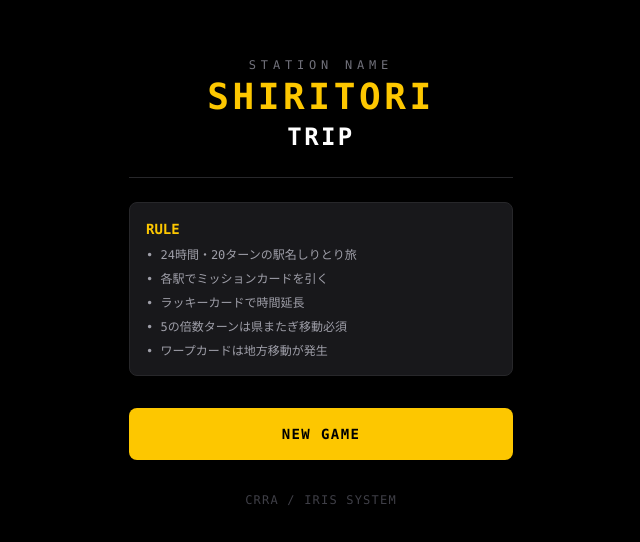
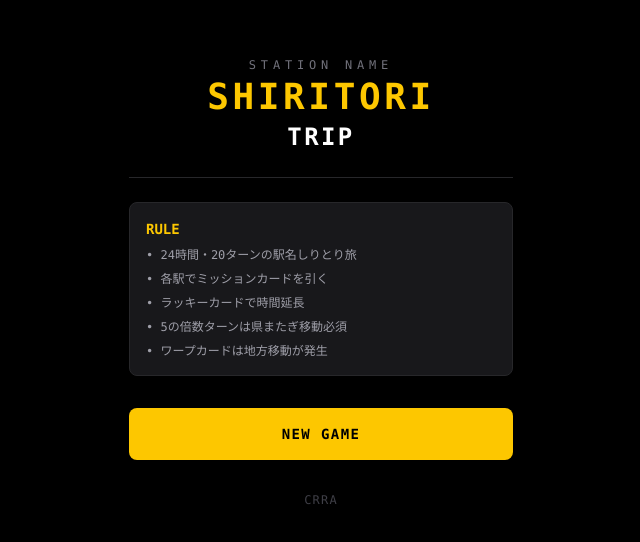
Before and after one commit to kazumimuraki/shiritori-trip, a Next.js app: page / in a window 1280 px wide. Shown: the part 118-660 px from the top of the page, without its empty margins (319-959 px from the left). Built offline with nearby package versions, Linux system fonts and the light colour scheme.

Commit message:
fix: remove IRIS SYSTEM from home page

```diff
--- a/app/page.tsx
+++ b/app/page.tsx
@@ -67,7 +67,7 @@ export default function HomePage() {
         </button>
 
         <div className="mt-8 text-xs text-zinc-700 tracking-widest">
-          CRRA / IRIS SYSTEM
+          CRRA
         </div>
       </div>
     </main>
```
